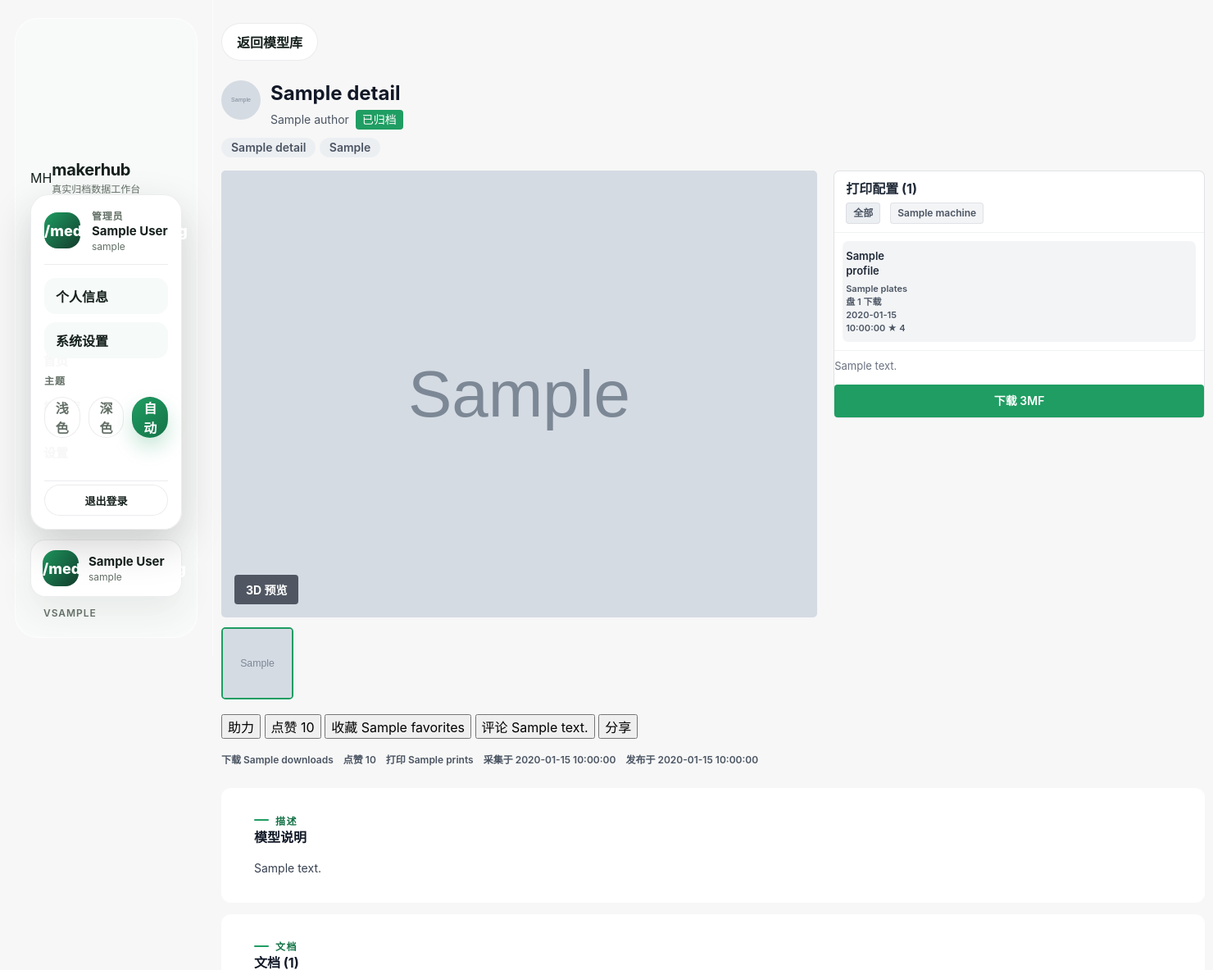
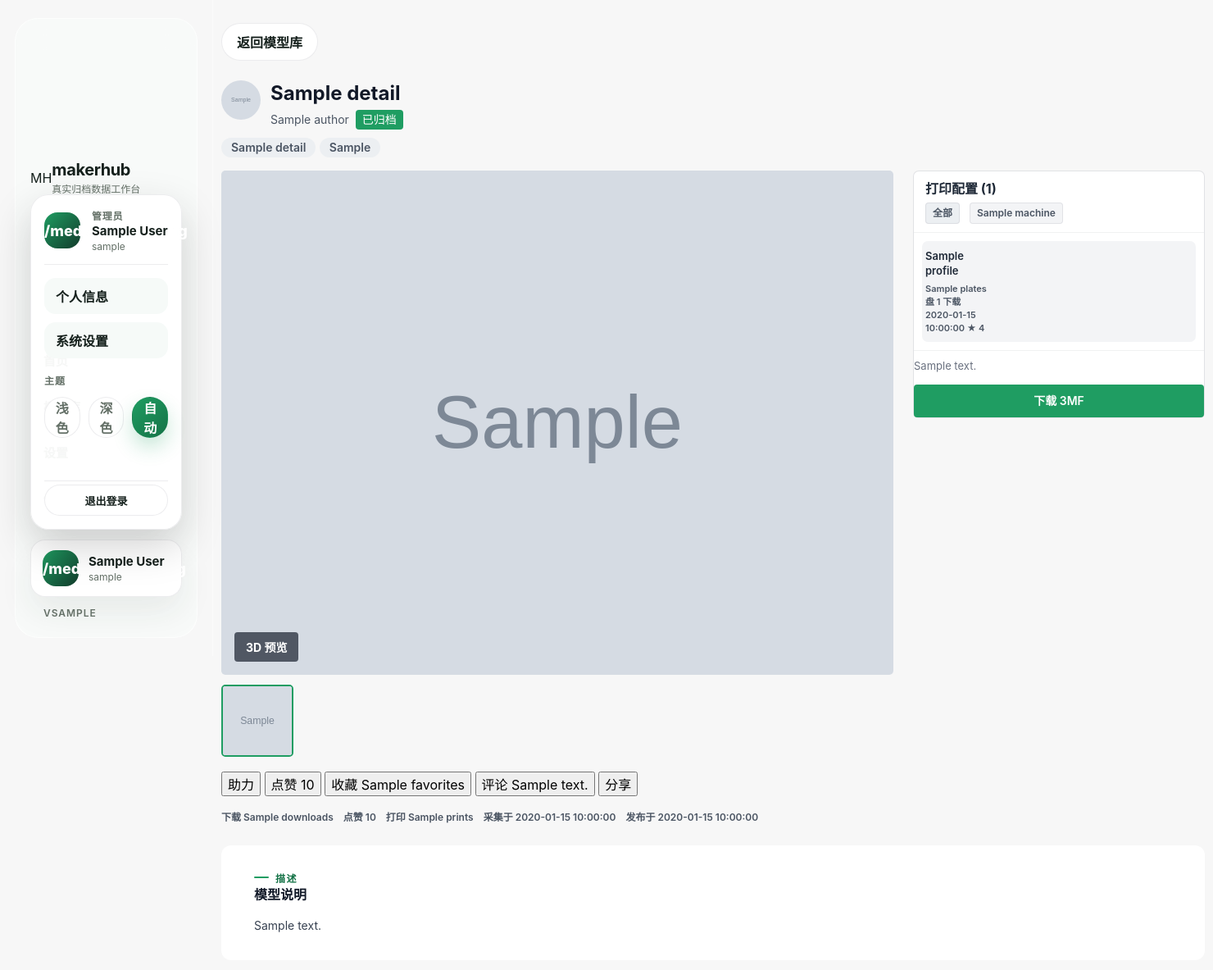
Before and after one commit to s450586793/makerhub, a Python web app: template app/templates/detail.html in a window 1480 px wide. Shown: the top 1183 px of the page at 82% size. Run offline with Jinja, Linux system fonts and the light colour scheme; the template is opened without the code that fills it: most values are stand-ins (such as "Sample title", 1, 10 or a date in 2020); grey boxes marked "Sample" are stand-in pictures.

Commit message:
style: match makerworld hero image sizing

```diff
--- a/app/static/css/app.css
+++ b/app/static/css/app.css
@@ -1993,9 +1993,10 @@ select:focus {
 
 .mw-hero {
   display: grid;
-  grid-template-columns: minmax(0, 1.08fr) minmax(300px, 0.7fr);
+  grid-template-columns: minmax(0, 820px) minmax(332px, 356px);
   gap: 24px;
   align-items: start;
+  justify-content: space-between;
 }
 
 .mw-hero__gallery-column,
@@ -2578,8 +2579,9 @@ select:focus {
 
 @media (max-width: 1480px) {
   .mw-hero {
-    grid-template-columns: minmax(0, 1.06fr) minmax(280px, 0.66fr);
-    gap: 20px;
+    grid-template-columns: minmax(0, 820px) minmax(332px, 356px);
+    gap: 24px;
+    justify-content: space-between;
   }
 
   .mw-profile-card {
--- a/frontend/package.json
+++ b/frontend/package.json
@@ -1,7 +1,7 @@
 {
   "name": "makerhub-frontend",
   "private": true,
-  "version": "0.3.33",
+  "version": "0.3.34",
   "type": "module",
   "scripts": {
     "dev": "vite",
```
Also changed, not shown: README.md, frontend/package-lock.json, 1 other file.
